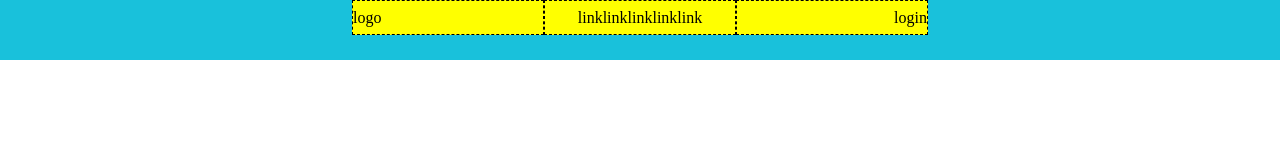
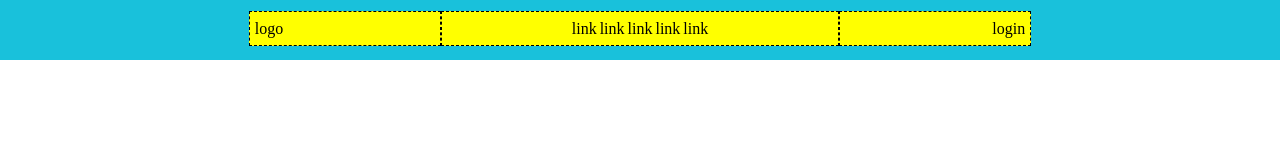
Before and after one commit to michelangelomancini4/htmlcss-struttura-discord, a plain HTML site: page index.html in a window 1280 px wide. Drawn offline with Linux system fonts and the light colour scheme.

Commit message:
optimize header

```diff
--- a/css/style.css
+++ b/css/style.css
@@ -25,33 +25,40 @@ header {
     border: 1px solid black;
     border-style: dashed;
     height: 35px;
+    margin-top: 11px;
     align-content: center;
     flex-basis: 15%;
     display: flex;
-    justify-content: center;
+    justify-content: space-evenly;
 
     }
     /* regole figli nav */
 #lista-link{
     display: flex;
     align-items: center;
-
 }
 
 ul{
     list-style: none;
     display: flex;
-
+    gap: 3px;
+    margin: 0 130px;
 }
+/* regole tasti laterali */
 .small-nav{
     display: flex;
     align-items: flex-start;
     flex-direction: column;
+
 }
 
 #accedi{
       align-items: flex-end;
 }
+.small-nav span{
+    margin-left: 5px;
+    margin-right: 5px;
+}
 
 
 /* main */
```
